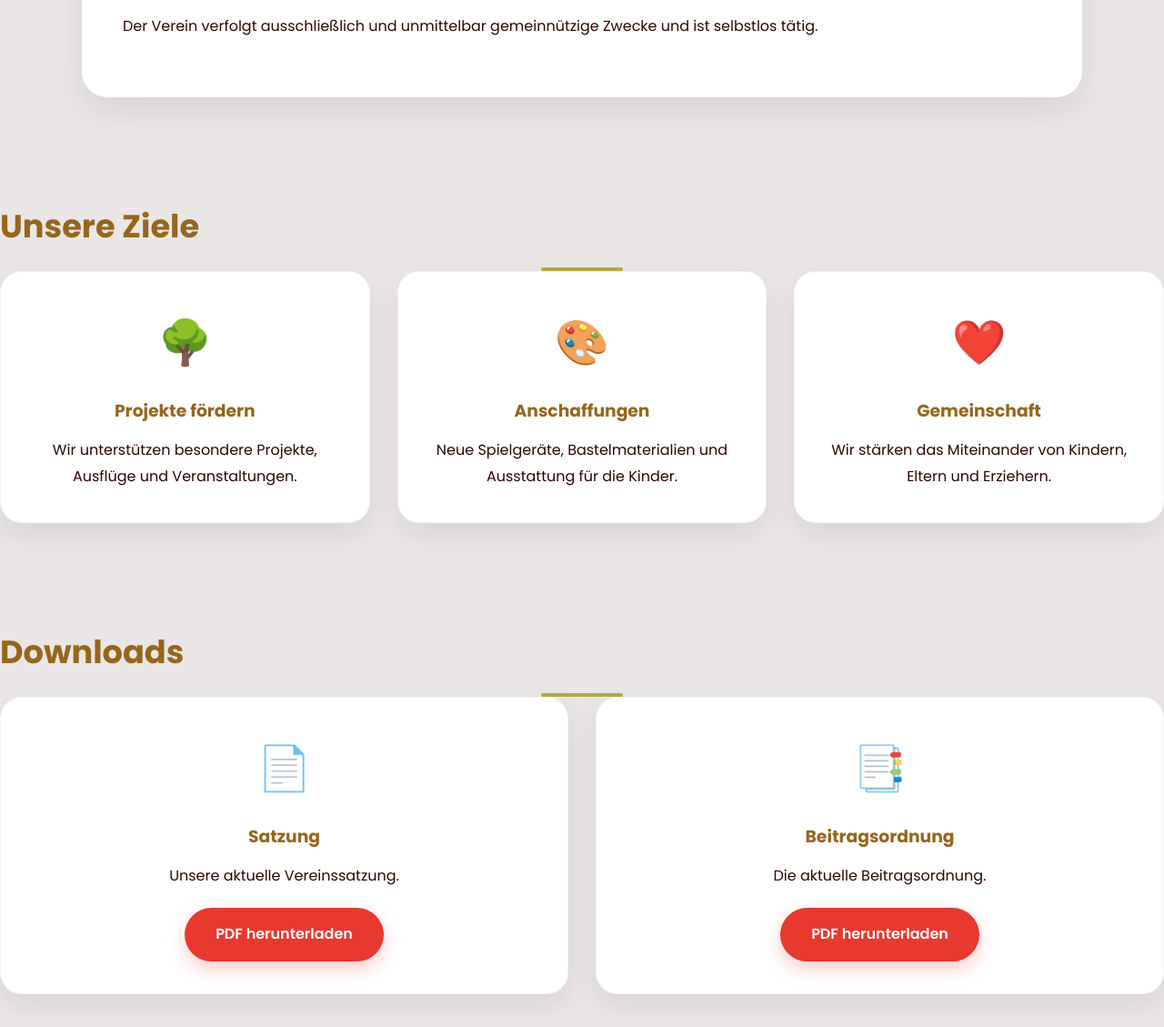
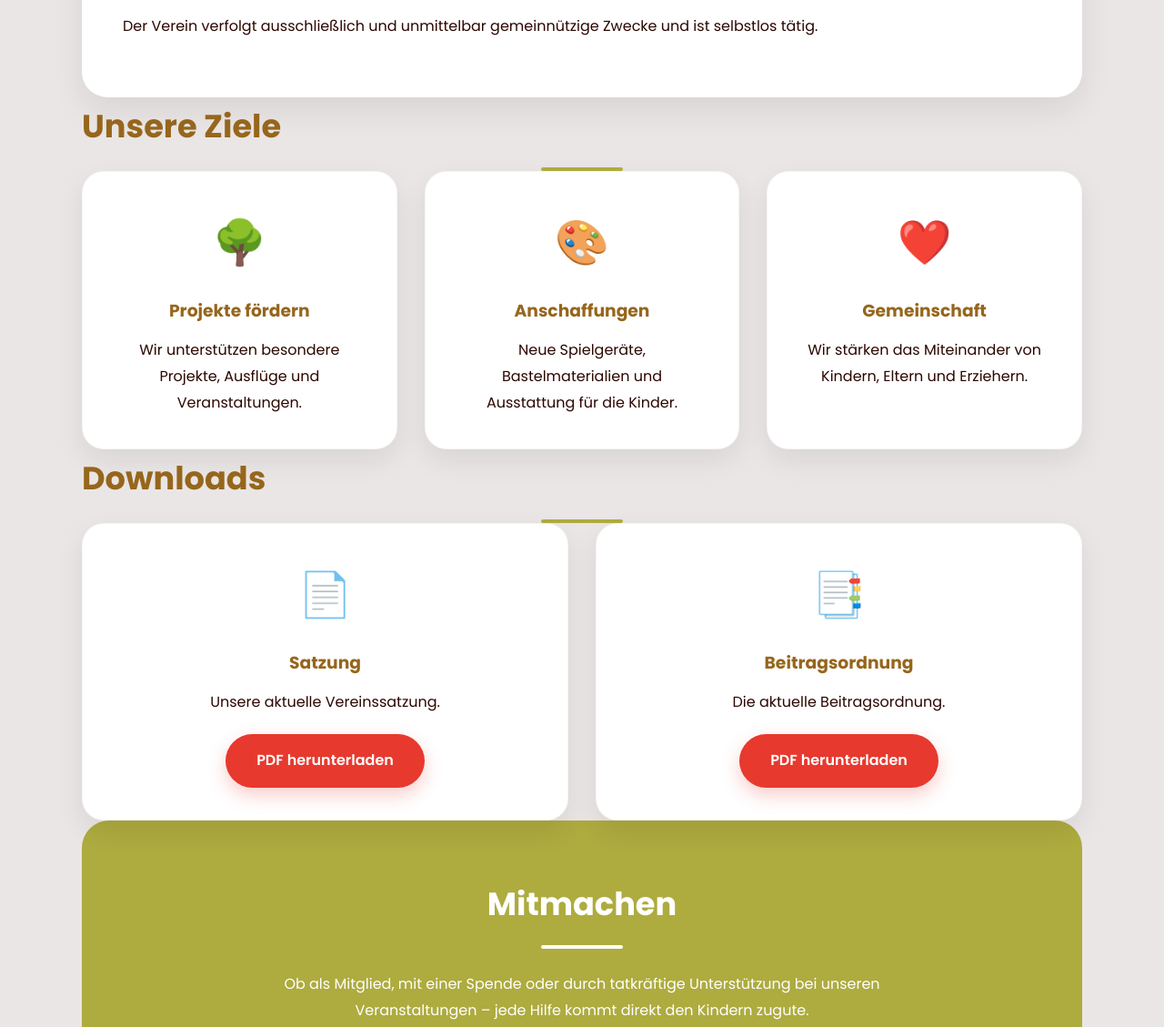
Before and after one commit to KetschenbacherWaldwichtel/KetschenbacherWaldwichtel.github.io, a plain HTML site: page index.html in a window 1280 px wide. Shown: the part 721-1850 px from the top of the page at 91% size. Drawn offline with Linux system fonts and the light colour scheme.

Commit message:
Refactor sections to use 'container' class

```diff
--- a/index.html
+++ b/index.html
@@ -98,8 +98,9 @@ und ist selbstlos tätig.
 
 
 
-<section class="section-large">
-    <h2>Unsere Ziele</h2>
+<section class="container">
+
+<h2>Unsere Ziele</h2>
 
 <div class="cards">
 
@@ -155,8 +156,9 @@ Eltern und Erziehern.
 
 
 
-<section class="section-large">
-    <h2>Downloads</h2>
+<section class="container">
+
+<h2>Downloads</h2>
 
 <div class="cards">
 
```
